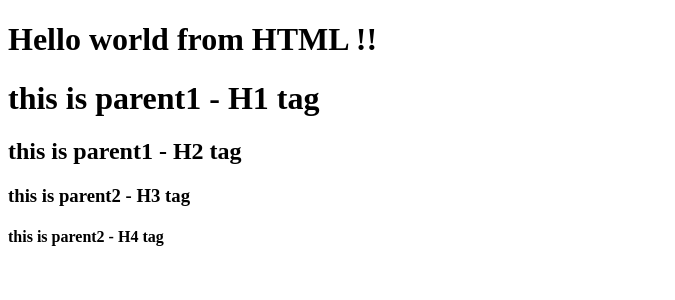
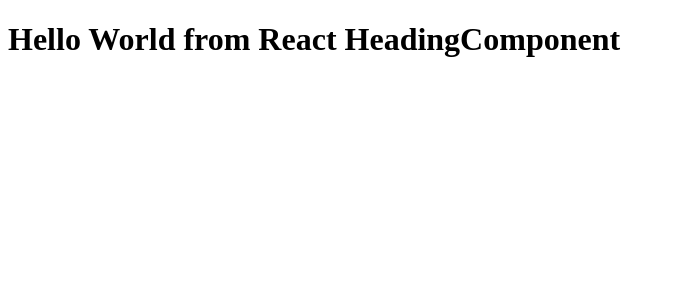
Before and after one commit to ibrahimmuqsith/react-practice, a React (Vite) app: page / in a window 1280 px wide. Shown: the top 300 px of the page, without its empty margins (0-675 px from the left). Built offline with nearby package versions, Linux system fonts and the light colour scheme.

Commit message:
comp composition = comp inside another comp

```diff
--- a/App.js
+++ b/App.js
@@ -1,36 +1,19 @@
 import React from 'react'
 import ReactDOM from 'react-dom/client'
 
-const heading = React.createElement(
-    'h1',
-    {
-        // this adds attributes to the HTML tag
-        id: "heading",
-        testing: "muqsith"
-    },
-    "Hello World from React !!"
-)
+// const jsxHeading  = <h1 key={'h1'}> Hello World from JSX </h1>
 
-const parent = React.createElement('div', { id: 'container' },
-    [
-        React.createElement('div', { id: 'parent1', key: 'parent1' },
-            [
-                React.createElement('h1', { id: 'heading1', key: 'heading1' }, "this is parent1 - H1 tag"),
-                React.createElement('h2', { id: 'heading2', key: 'heading2' }, "this is parent1 - H2 tag"),
-            ]
-        ),
-        React.createElement('div', { id: 'parent2', key: 'parent2' },
-            [
-                React.createElement('h3', { id: 'heading3', key: 'heading3' }, "this is parent2 - H3 tag"),
-                React.createElement('h4', { id: 'heading4', key: 'heading4' }, "this is parent2 - H4 tag"),
-            ]
-        )
-    ]
-)
+const Heading = () => <h1> Hello World from React HeadingComponent </h1>
 
-console.log(parent)
-//returns a react h1 element ==> JS object with a lot of details
+const HeadingComponent = () => {
+    return (
+        <div className='container'>
+            <Heading />
+        </div>
+    )
+}
 
 const root = ReactDOM.createRoot(document.getElementById('root'))
-// root.render(heading)
-root.render(parent)
+
+// root.render(jsxHeading)
+root.render(<HeadingComponent />)
--- a/index.html
+++ b/index.html
@@ -9,7 +9,7 @@
 </head>
 
 <body>
-    <h1 class="title"> Hello world from HTML !! </h1>
+    <!-- <h1 class="title"> Hello world from HTML !! </h1> -->
     <div id="root"></div>
 
     <!-- react can be imported via CDNs. But instead, we wil install react as a package from npm -->
```
